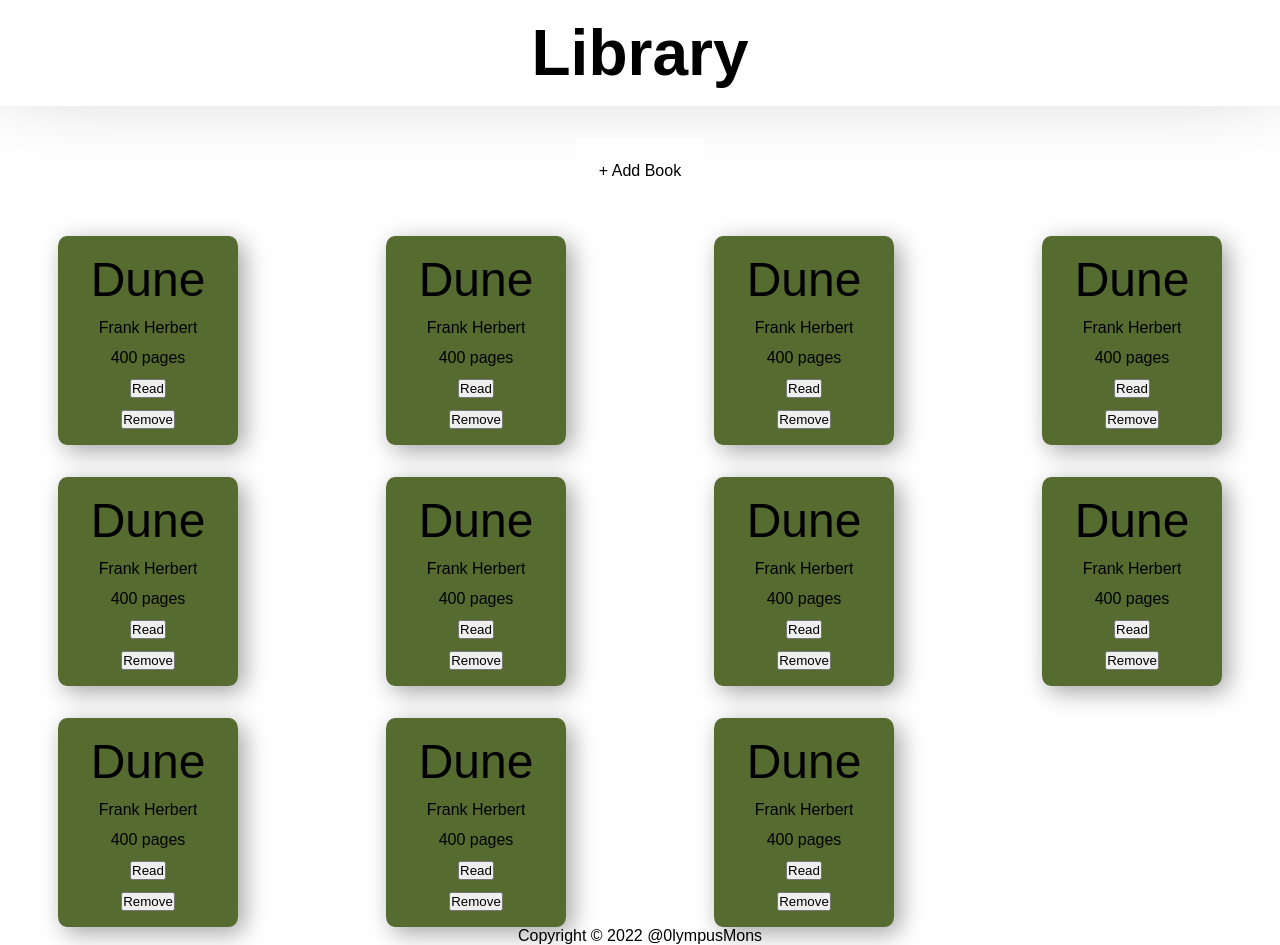
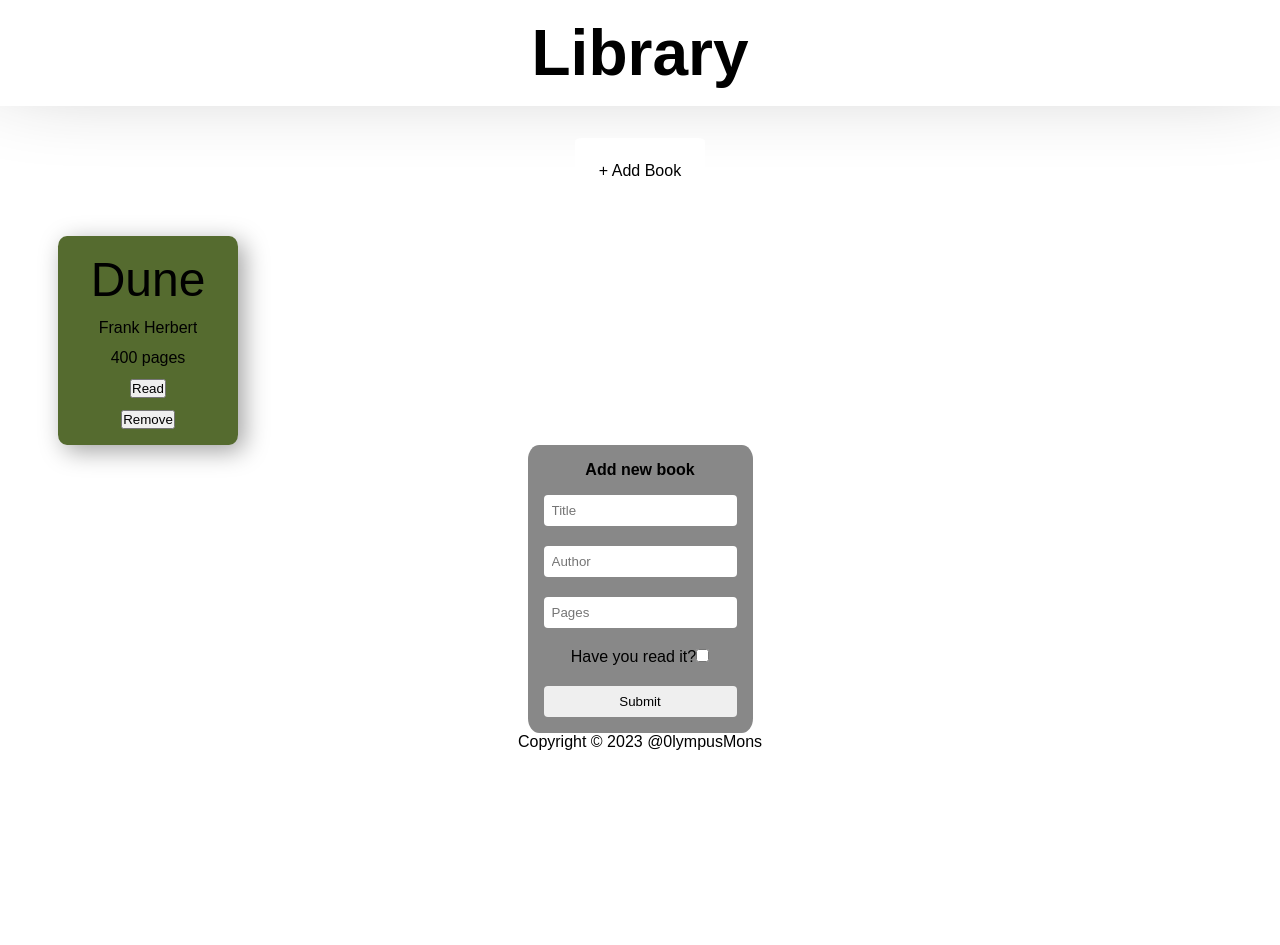
Before and after one commit to 0lympusMons/Library, a plain HTML site: page index.html in a window 1280 px wide. After the commit the page ends 800 px from the top, so only its background shows below. Drawn offline with Linux system fonts and the light colour scheme.

Commit message:
Add modal (unfinished)

```diff
--- a/dist/styles.css
+++ b/dist/styles.css
@@ -2,13 +2,16 @@
   --gray: #cbcbcb;
 }
 
-*, *::before, *::after {
+*,
+*::before,
+*::after {
   padding: 0;
   margin: 0;
   box-sizing: border-box;
 }
 
-html, body {
+html,
+body {
   height: 100%;
   position: relative;
 }
@@ -53,7 +56,7 @@ a {
   width: 100%;
   gap: 32px;
   justify-items: center;
-  grid-template-columns: repeat(auto-fit, minmax(250px, 1fr));
+  grid-template-columns: repeat(auto-fill, minmax(250px, 1fr));
 }
 .books__wrapper .book__card {
   width: 180px;
@@ -73,4 +76,28 @@ a {
 .books__wrapper .book__card--author {
   font-size: 100%;
   overflow: auto;
+}
+.modal form {
+  background-color: #888888;
+  padding: 16px;
+  border-radius: 5%;
+}
+.modal form legend {
+  margin-bottom: 16px;
+  font-weight: 900;
+}
+.modal form fieldset {
+  border: none;
+  display: flex;
+  flex-direction: column;
+  gap: 20px;
+  text-align: center;
+}
+.modal form fieldset input {
+  padding: 8px 8px;
+  border-radius: 0.25rem;
+  border: none;
+}
+.modal form fieldset input:focus-within {
+  border: none;
 }/*# sourceMappingURL=styles.css.map */
--- a/index.html
+++ b/index.html
@@ -26,103 +26,29 @@
             <div class="book__card--author">Frank Herbert</div>
             <div class="book__card--pages">400 pages</div>
             <div class="book__card--read_status"><button>Read</button></div>
-            <div class="book__card--remove"><button>Remove</button></div>
+            <div class="book__card--remove"><button id="removeBook">Remove</button></div>
 
         </div>
 
-        <div class="book__card">
-            <div class="book__card--title">Dune</div>
-            <div class="book__card--author">Frank Herbert</div>
-            <div class="book__card--pages">400 pages</div>
-            <div class="book__card--read_status"><button>Read</button></div>
-            <div class="book__card--remove"><button>Remove</button></div>
 
-        </div>
+    </div>
 
-        <div class="book__card">
-            <div class="book__card--title">Dune</div>
-            <div class="book__card--author">Frank Herbert</div>
-            <div class="book__card--pages">400 pages</div>
-            <div class="book__card--read_status"><button>Read</button></div>
-            <div class="book__card--remove"><button>Remove</button></div>
+    <div class="modal">
+        <form action="">
+            <fieldset>
+            <legend>Add new book</legend>
+            <input type="text" id="bookTitle" name="bookTitle" placeholder="Title" required>
+            <input type="text" id="bookAuthor" name="bookAuthor" placeholder="Author" required>
+            <input type="number" id="bookPages" name="bookPages" placeholder="Pages" required>
+            <label for="readStatus">Have you read it?<input type="checkbox" id="readStatus" name="readStatus"></label>
+            <input type="submit" value="Submit">
 
-        </div>
-
-        <div class="book__card">
-            <div class="book__card--title">Dune</div>
-            <div class="book__card--author">Frank Herbert</div>
-            <div class="book__card--pages">400 pages</div>
-            <div class="book__card--read_status"><button>Read</button></div>
-            <div class="book__card--remove"><button>Remove</button></div>
-
-        </div>
-
-        <div class="book__card">
-            <div class="book__card--title">Dune</div>
-            <div class="book__card--author">Frank Herbert</div>
-            <div class="book__card--pages">400 pages</div>
-            <div class="book__card--read_status"><button>Read</button></div>
-            <div class="book__card--remove"><button>Remove</button></div>
-
-        </div>
-
-        <div class="book__card">
-            <div class="book__card--title">Dune</div>
-            <div class="book__card--author">Frank Herbert</div>
-            <div class="book__card--pages">400 pages</div>
-            <div class="book__card--read_status"><button>Read</button></div>
-            <div class="book__card--remove"><button>Remove</button></div>
-
-        </div>
-
-        <div class="book__card">
-            <div class="book__card--title">Dune</div>
-            <div class="book__card--author">Frank Herbert</div>
-            <div class="book__card--pages">400 pages</div>
-            <div class="book__card--read_status"><button>Read</button></div>
-            <div class="book__card--remove"><button>Remove</button></div>
-
-        </div>
-
-        <div class="book__card">
-            <div class="book__card--title">Dune</div>
-            <div class="book__card--author">Frank Herbert</div>
-            <div class="book__card--pages">400 pages</div>
-            <div class="book__card--read_status"><button>Read</button></div>
-            <div class="book__card--remove"><button>Remove</button></div>
-
-        </div>
-
-        <div class="book__card">
-            <div class="book__card--title">Dune</div>
-            <div class="book__card--author">Frank Herbert</div>
-            <div class="book__card--pages">400 pages</div>
-            <div class="book__card--read_status"><button>Read</button></div>
-            <div class="book__card--remove"><button>Remove</button></div>
-
-        </div>
-
-        <div class="book__card">
-            <div class="book__card--title">Dune</div>
-            <div class="book__card--author">Frank Herbert</div>
-            <div class="book__card--pages">400 pages</div>
-            <div class="book__card--read_status"><button>Read</button></div>
-            <div class="book__card--remove"><button>Remove</button></div>
-
-        </div>
-
-        <div class="book__card">
-            <div class="book__card--title">Dune</div>
-            <div class="book__card--author">Frank Herbert</div>
-            <div class="book__card--pages">400 pages</div>
-            <div class="book__card--read_status"><button>Read</button></div>
-            <div class="book__card--remove"><button>Remove</button></div>
-
-        </div>
+            </fieldset>
+        </form>
     </div>
 
     <footer>
-        Copyright © 2022 <a href="https://github.com/0lympusMons">@0lympusMons</a>
+        Copyright © 2023 <a href="https://github.com/0lympusMons">@0lympusMons</a>
     </footer>
 </body>
 
```
